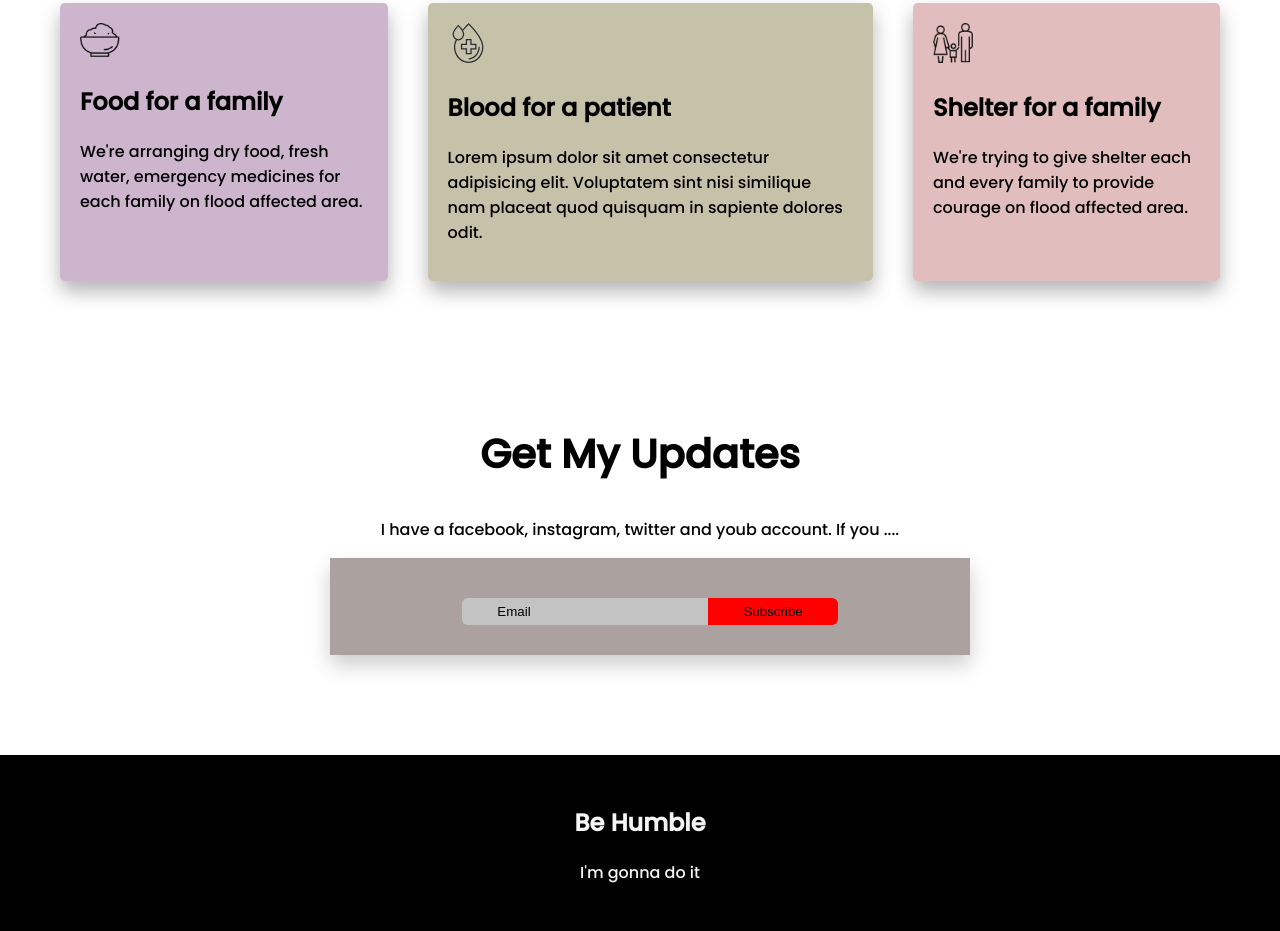
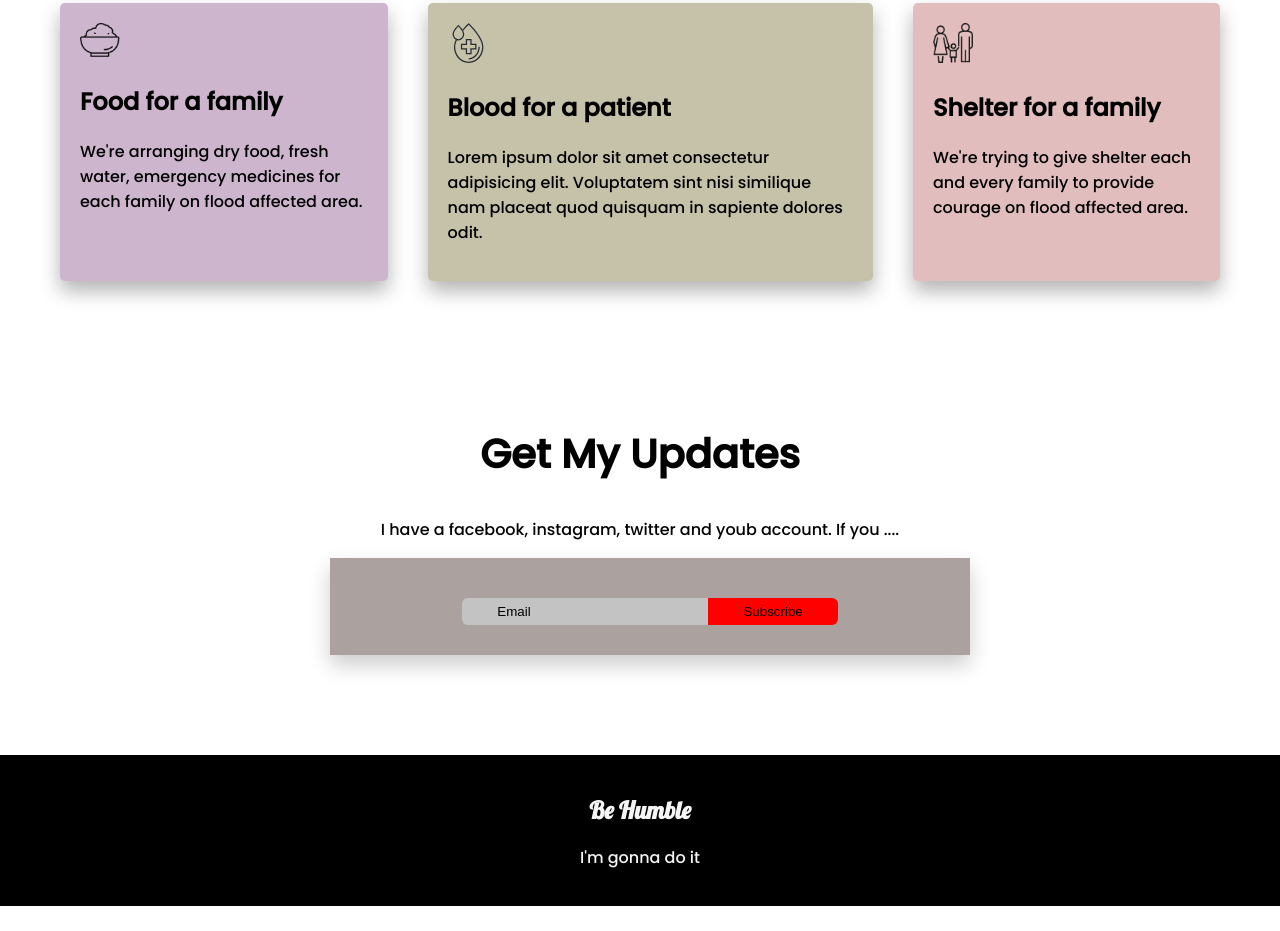
Before and after one commit to Sakil71/Donate-Today, a plain HTML site: page index.html in a window 1280 px wide. Shown: the part 1336-2267 px from the top of the page. After the commit the page ends 2242 px from the top, so only its background shows below. Drawn offline with Linux system fonts and the light colour scheme.

Commit message:
Added Footer Font

```diff
--- a/index.html
+++ b/index.html
@@ -7,6 +7,9 @@
     <link rel="preconnect" href="https://fonts.googleapis.com">
     <link rel="preconnect" href="https://fonts.gstatic.com" crossorigin>
     <link href="https://fonts.googleapis.com/css2?family=Poppins:wght@500&display=swap" rel="stylesheet">
+    <link rel="preconnect" href="https://fonts.googleapis.com">
+    <link rel="preconnect" href="https://fonts.gstatic.com" crossorigin>
+    <link href="https://fonts.googleapis.com/css2?family=Lobster&display=swap" rel="stylesheet">
     <link rel="stylesheet" href="style.css">
     <title>Donate Today</title>
 </head>
@@ -81,7 +84,7 @@
     </section>
 </body>
 <footer>
-    <h2>Be Humble</h2>
+    <h2 class="footer-font">Be Humble</h2>
     <p>I'm gonna do it</p>
 </footer>
 </html>
--- a/style.css
+++ b/style.css
@@ -129,5 +129,8 @@ footer{
     text-align: center;
     background-color: black;
     color: whitesmoke;
-    padding: 30px;
+    padding: 20px;
 }
+.footer-font{
+    font-family: 'Lobster', cursive;
+}
```
